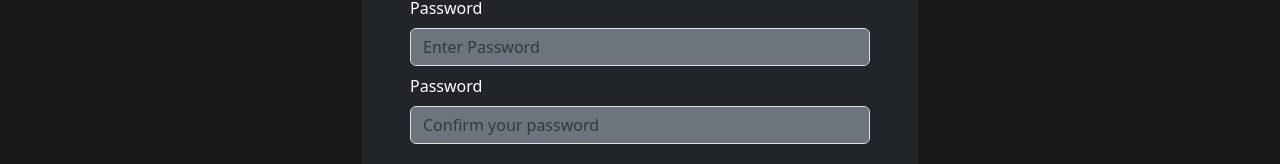
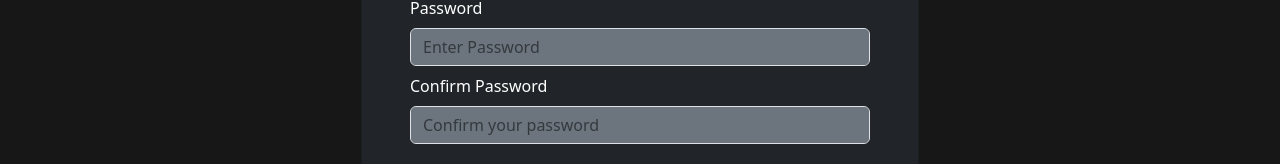
Before and after one commit to mohdmishal18/UserManagementSystem_mern, a React (Vite) app in the folder frontend/: page /register in a window 1280 px wide. Shown: the part 377-541 px from the top of the page. Built offline with nearby package versions, Linux system fonts and the light colour scheme.

Commit message:
registration completed

```diff
--- a/frontend/src/screens/user/RegisterScreen.jsx
+++ b/frontend/src/screens/user/RegisterScreen.jsx
@@ -1,29 +1,58 @@
-import { useState } from "react";
-import { Link } from 'react-router-dom'
-import { Form, Button , Row, Col } from "react-bootstrap"
+import React from 'react'
+import { useState, useEffect } from 'react'
+import { Link, useNavigate } from 'react-router-dom'
+import { Form, Button, Row, Col } from 'react-bootstrap'
+import { useDispatch, useSelector } from 'react-redux'
 import FormContainer from '../../components/user/FormContainer'
+import { toast } from 'react-toastify'
 
-import React from 'react'
+import { setCredentials } from '../../slices/user/authSlice.js'
+import { useRegisterMutation } from '../../slices/user/usersApiSlice.js'
+import Loader from '../../components/user/Loader.jsx'
 
-const RegisterScreen = () =>
-{
-    const [name , setName] = useState('')
-    const [email , setEmail] = useState('')
-    const [password , setPassword] = useState('')
-    const [confirmPassword , setConfirmPassword] = useState('')
+const RegisterScreen = () => {
+  const [name, setName] = useState('')
+  const [email, setEmail] = useState('')
+  const [password, setPassword] = useState('')
+  const [confirmPassword, setConfirmPassword] = useState('')
 
-    const submitHandler = async (e) =>
-    {
+  const navigate = useNavigate()
+  const dispatch = useDispatch()
+
+  const { userInfo } = useSelector((state) => state.auth)
+
+  const [register, { isLoading }] = useRegisterMutation()
+
+  useEffect(() => {
+    if (userInfo) navigate('/')
+  }, [navigate, userInfo])
+
+  const submitHandler = async (e) => {
     e.preventDefault()
-        console.log('submit');
+    if (password !== confirmPassword) {
+      toast.error('Password do not match')
+    } else {
+      try {
+        const res = await register({ name, email, password }).unwrap()
+        dispatch(setCredentials({ ...res }))
+        navigate('/')
+      } catch (err) {
+        toast.error(err?.data?.message || err.error)
+      }
+    }
   }
 
   return (
+    <div className="position-relative">
+      {isLoading && (
+        <div className="loader-overlay">
+          <Loader />
+        </div>
+      )}
       <FormContainer>
         <h1 className="text-white">Sign Up</h1>
 
         <Form onSubmit={submitHandler} className="bg-dark text-white rounded">
-
           <Form.Group className="my-2" controlId="name">
             <Form.Label>Name</Form.Label>
             <Form.Control
@@ -58,7 +87,7 @@ const RegisterScreen = () =>
           </Form.Group>
 
           <Form.Group className="my-2" controlId="confirmPassword">
-              <Form.Label>Password</Form.Label>
+            <Form.Label>Confirm Password</Form.Label>
             <Form.Control
               type="password"
               placeholder="Confirm your password"
@@ -74,12 +103,13 @@ const RegisterScreen = () =>
 
           <Row className="py-3">
             <Col>
-                Already have an account ? <Link to='/login' className="text-primary">Login</Link>
+              Already have an account? <Link to='/login' className="text-primary">Login</Link>
             </Col>
           </Row>
         </Form>
       </FormContainer>
-    );
+    </div>
+  )
 }
 
 export default RegisterScreen
--- a/frontend/src/slices/user/usersApiSlice.js
+++ b/frontend/src/slices/user/usersApiSlice.js
@@ -14,6 +14,15 @@ export const usersApiSlice = apiSlice.injectEndpoints({
                 body : data
             })
         }),
+        register : builder.mutation({
+
+            query : (data) => ({
+
+                url : `${USERS_URL}/register`,
+                method : 'POST',
+                body : data
+            })
+        }),
         logout : builder.mutation({
             query : (data) => ({
                 url : `${USERS_URL}/logout`,
@@ -23,4 +32,4 @@ export const usersApiSlice = apiSlice.injectEndpoints({
     })
 })
 
-export const { useLoginMutation , useLogoutMutation } = usersApiSlice
+export const { useLoginMutation , useLogoutMutation , useRegisterMutation } = usersApiSlice
```
Also changed, not shown: 1 other file (tests, documents, lock files or other folders). Lines whose indentation alone changed are shown as unchanged.
